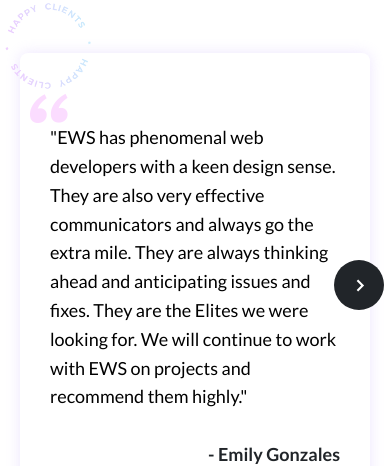
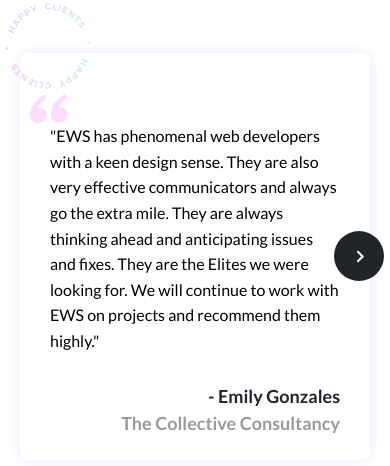
Before and after one commit to elitewebsolutions/version-2.0, a React (Create React App) app: page / in a window 390 px wide. Shown: the part 949-1415 px from the top of the page. Built offline with nearby package versions, Linux system fonts and the light colour scheme; no server answers.

Commit message:
Testinomail font size

```diff
--- a/src/components/Home/home.css
+++ b/src/components/Home/home.css
@@ -18,6 +18,7 @@
   font-size: 70px;
   line-height: 1.1;
   font-weight: 800;
+  margin-bottom: 15px;
 }
 .homeContent {
   position: relative;
--- a/src/css/responsive.css
+++ b/src/css/responsive.css
@@ -699,6 +699,9 @@
   }
 }
 @media screen and (max-width: 767px) {
+  .testimonialHomePage .testnomialCard .testnomialCard-content1 p {
+    font-size: 16px;
+  }
   .testimonialHomePage .testnomialCard .testimomial-by {
     bottom: 25px;
     right: 30px;
```
